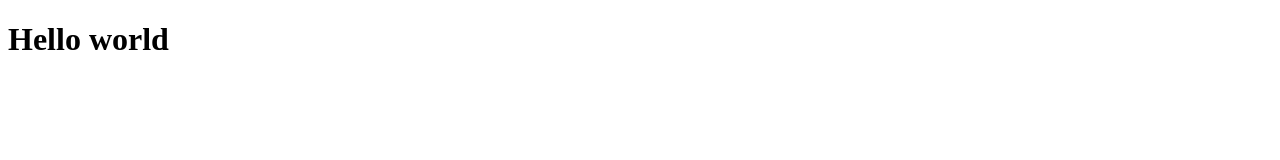
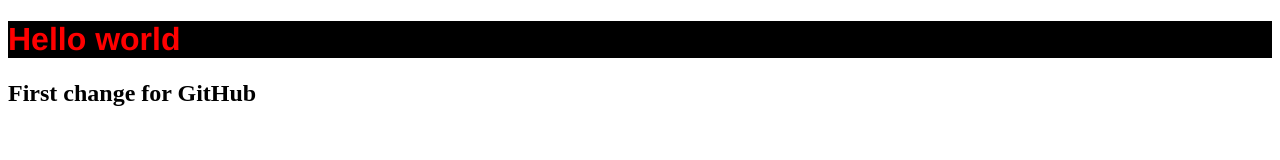
Before and after one commit to 18Prahotsky/first-project, a plain HTML site: page index.html in a window 1280 px wide. Drawn offline with Linux system fonts and the light colour scheme.

Commit message:
try again

```diff
--- a/index.html
+++ b/index.html
@@ -5,8 +5,10 @@
     <meta http-equiv="X-UA-Compatible" content="IE=edge">
     <meta name="viewport" content="width=device-width, initial-scale=1.0">
     <title>First-project</title>
+    <link rel="stylesheet" href="style.css">
 </head>
 <body>
     <h1 class='header'>Hello world</h1>
+    <h2>First change for GitHub</h2>
 </body>
 </html>
--- a/style.css
+++ b/style.css
@@ -1,4 +1,5 @@
 .header {
     color: red;
 font-family: 'Franklin Gothic Medium', 'Arial Narrow', Arial, sans-serif;
+background-color: black;
 }
```
